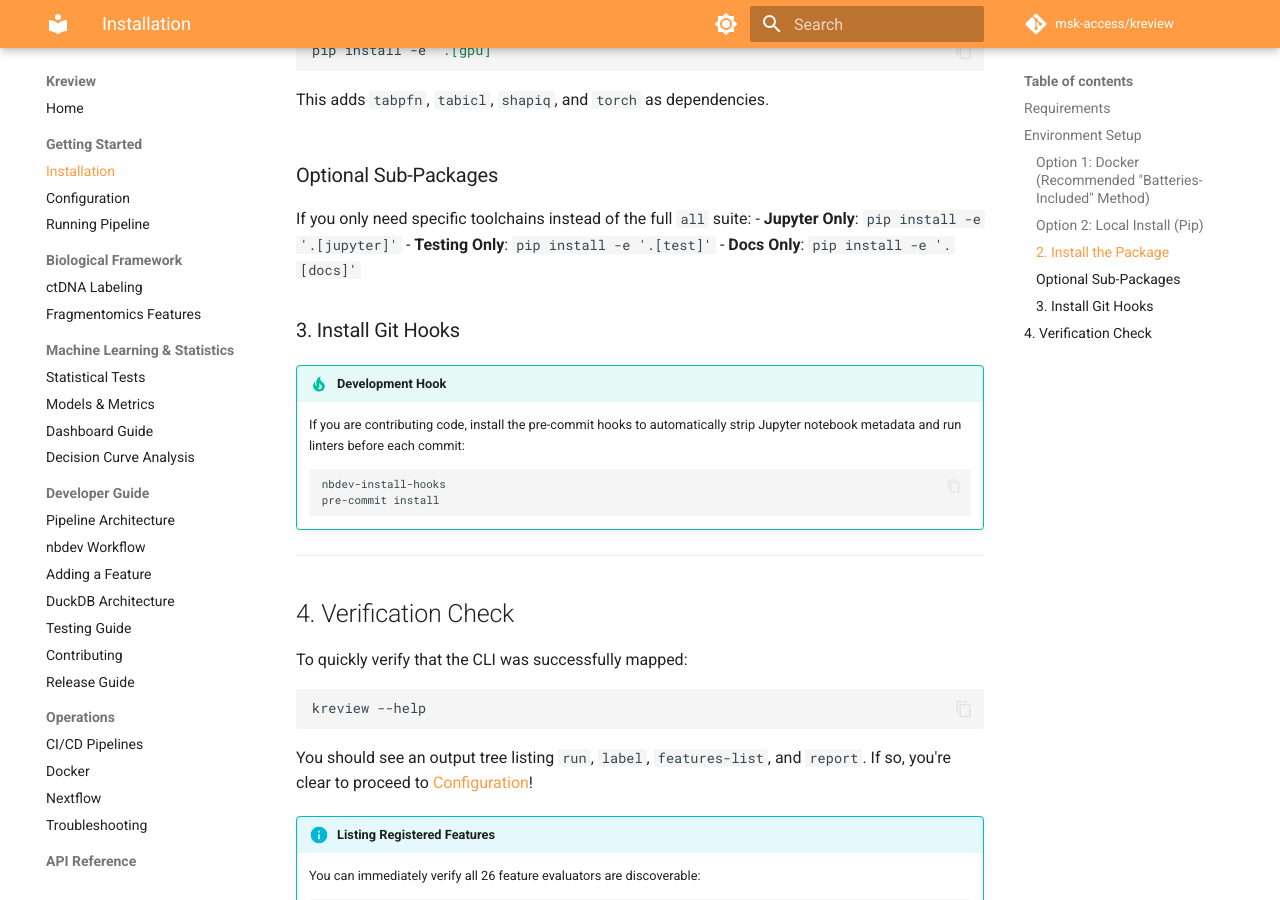
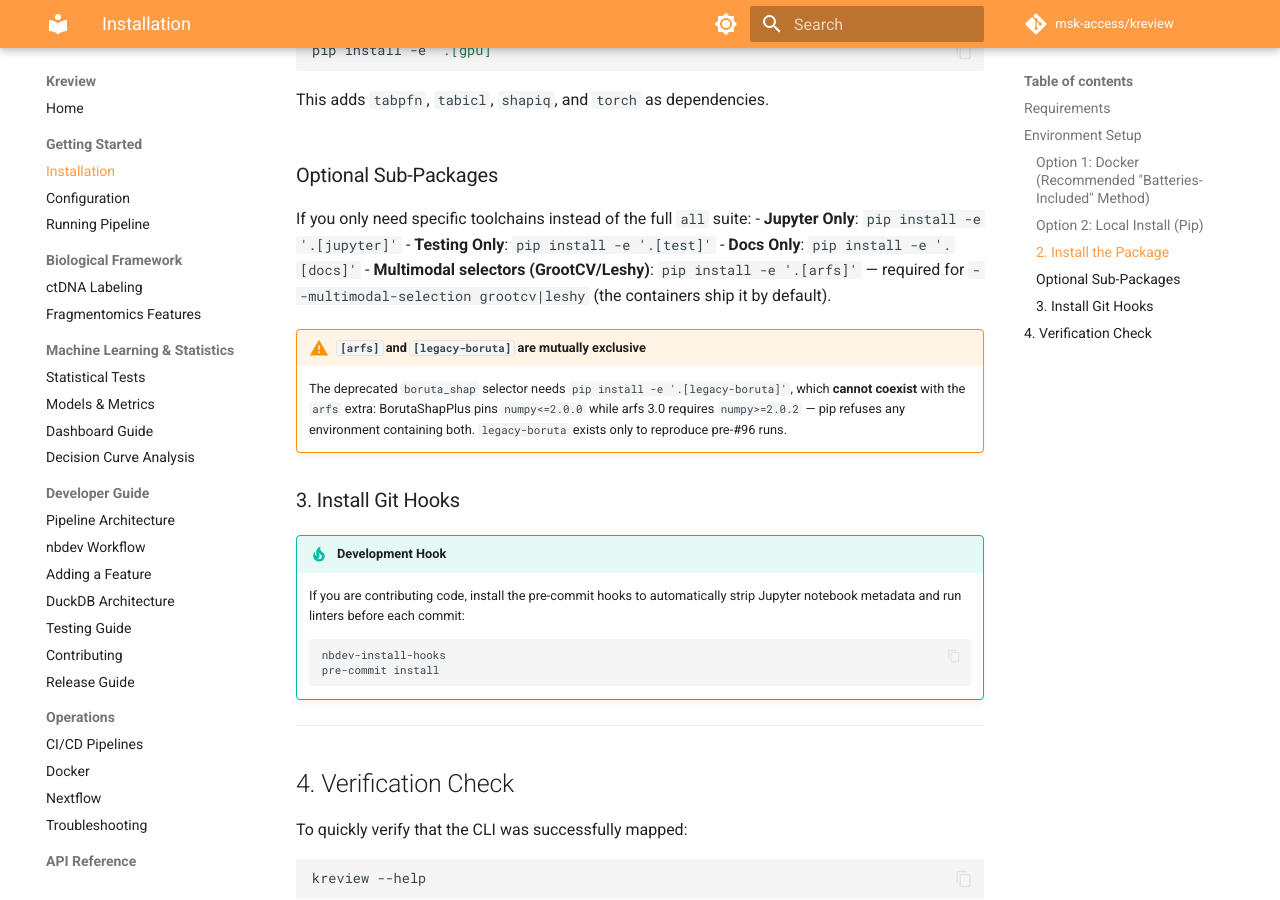
Before and after one commit to msk-access/kreview, an MkDocs documentation site: the page built from docs/getting-started/installation.md, in a window 1280 px wide and 900 px high, scrolled down 1327 px. Built offline with MkDocs 1.6.1 and Material for MkDocs 9.7.7, drawn with Linux system fonts in a browser that asks for light colours; comment, search, counter and statistics services are not loaded; the version menu is left out.

Commit message:
docs: #96 selector extras + grootcv tunables in install/nextflow guides
Co-Authored-By: Claude Fable 5 <noreply@anthropic.com>

```diff
--- a/docs/getting-started/installation.md
+++ b/docs/getting-started/installation.md
@@ -60,6 +60,14 @@ If you only need specific toolchains instead of the full `all` suite:
 - **Jupyter Only**: `pip install -e '.[jupyter]'`
 - **Testing Only**: `pip install -e '.[test]'`
 - **Docs Only**: `pip install -e '.[docs]'`
+- **Multimodal selectors (GrootCV/Leshy)**: `pip install -e '.[arfs]'` — required for
+  `--multimodal-selection grootcv|leshy` (the containers ship it by default).
+
+!!! warning "`[arfs]` and `[legacy-boruta]` are mutually exclusive"
+    The deprecated `boruta_shap` selector needs `pip install -e '.[legacy-boruta]'`, which
+    **cannot coexist** with the `arfs` extra: BorutaShapPlus pins `numpy<=2.0.0` while
+    arfs 3.0 requires `numpy>=2.0.2` — pip refuses any environment containing both.
+    `legacy-boruta` exists only to reproduce pre-#96 runs.
 
 ### 3. Install Git Hooks
 
```
Also changed, not shown: docs/operations/nextflow.md (+8 -0 lines).
